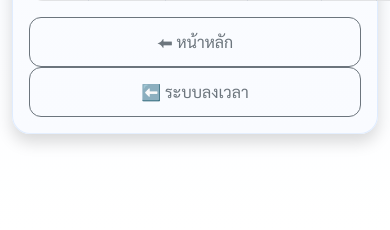
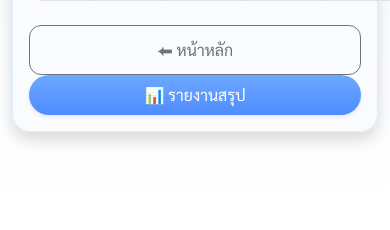
Before and after one commit to vanillacool04-sudo/report-app, a Flask app: page /work-compare in a window 390 px wide. Shown: the part 957-1187 px from the top of the page. After the commit the page ends 1101 px from the top, so only its background shows below. Run offline with Flask 3, Linux system fonts and the light colour scheme.

Commit message:
เพิ่มความสวยงามปุ่ม

```diff
--- a/templates/assets_add.html
+++ b/templates/assets_add.html
@@ -128,6 +128,7 @@
                         <option value="ข้าราชการ">ข้าราชการ</option>
                         <option value="พนักงานราชการ">พนักงานราชการ</option>
                         <option value="จ้างเหมา">จ้างเหมา</option>
+                        <option value="เครื่องส่วนกลาง">เครื่องส่วนกลาง</option>
                     </select>
                 </div>
 
--- a/templates/assets_edit.html
+++ b/templates/assets_edit.html
@@ -156,6 +156,10 @@
                             {% if asset[8] == 'จ้างเหมา' %}selected{% endif %}>
                             จ้างเหมา
                         </option>
+                        <option value="เครื่องส่วนกลาง"
+                            {% if asset[8] == 'เครื่องส่วนกลาง' %}selected{% endif %}>
+                            เครื่องส่วนกลาง
+                        </option>
                     </select>
                 </div>
 
--- a/templates/assets_list.html
+++ b/templates/assets_list.html
@@ -140,7 +140,7 @@
 
    <!-- SEARCH ASSET / SERIAL -->
     <div class="section-box mt-3">
-        <h5 class="mb-3">🔎 ค้นหาเลขครุภัณฑ์ / รุ่น/ Serial</h5>
+        <h5 class="mb-3">🔎 ค้นหาเลขครุภัณฑ์ / รุ่น / Serial / ผู้ครอบครอง</h5>
 
         <form method="get" action="/assets/search">
             <div class="row g-2 align-items-end">
--- a/templates/report.html
+++ b/templates/report.html
@@ -528,7 +528,7 @@
                     <option value="นนท์ณพัฒน์ กันตพลอิทธิ">
                         นนท์ณพัฒน์ กันตพลอิทธิ
                     </option>
-                    <option value="คนที่2">
+                    <option value="ชัยวุฒิ ศรีแก้ว">
                         ชัยวุฒิ ศรีแก้ว
                     </option>
                 </select>
--- a/templates/work_compare.html
+++ b/templates/work_compare.html
@@ -167,12 +167,12 @@
             </div>
 
             <!-- BACK -->
-            <div class="text-center mt-3">
+            <div class="text-center mt-4">
                 <a href="/" class="btn btn-outline-secondary"
                 style="border-radius: 12px;">⬅ หน้าหลัก</a>
-                <a href="/attendance" class="btn btn-outline-secondary"
-                style="border-radius: 12px;">
-                    ⬅️ ระบบลงเวลา
+                <a href="/report-summary"
+                class="btn btn-primary px-4 py-2 rounded-pill shadow-sm">
+                    📊 รายงานสรุป
                 </a>
             </div>
 
```
Also changed, not shown: templates/list.html (+6 -4 lines), templates/report_summary.html (+6 -4 lines), report.db, static/signatures/6b6b43836d8341e09f02f77e5bc6da5e.png (added).
